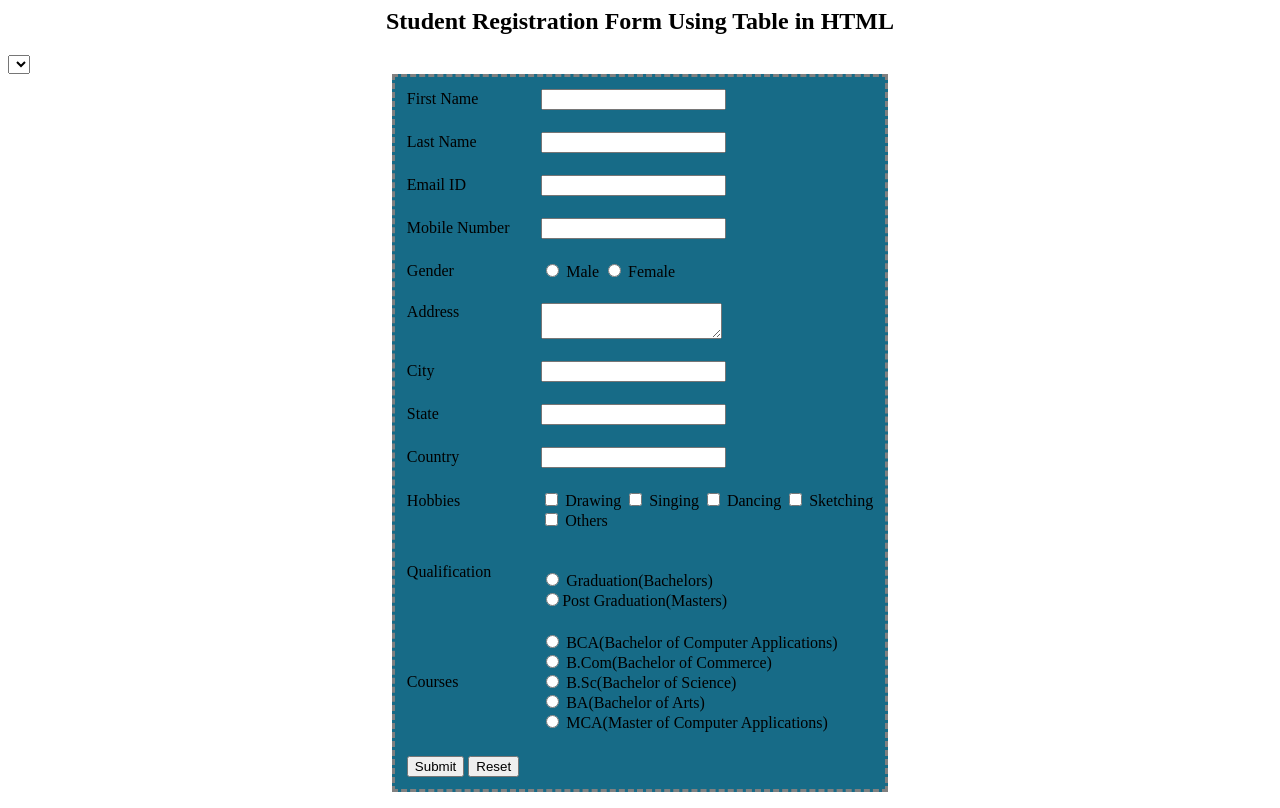
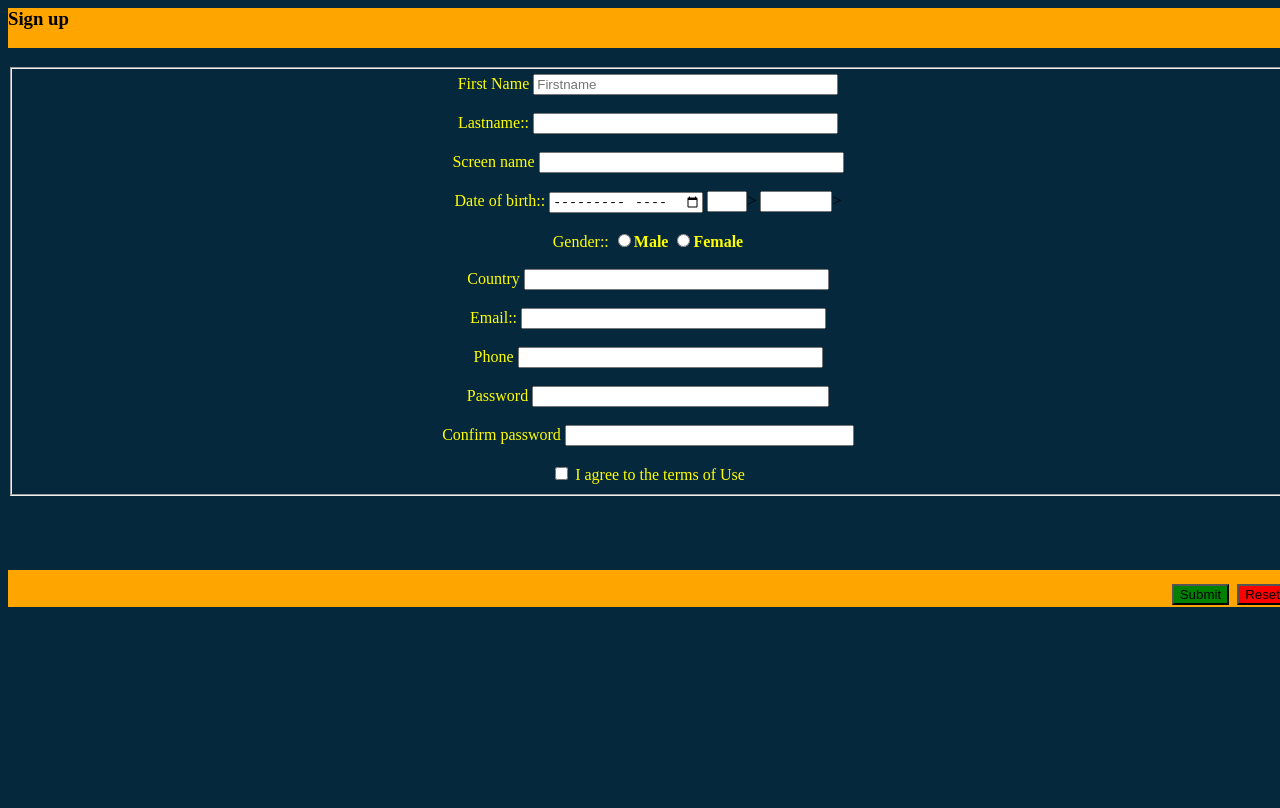
Before and after one commit to Dinaz-pathan/web.github.io, a plain HTML site: page index.html in a window 1280 px wide. Drawn offline with Linux system fonts and the light colour scheme.

Commit message:
Update index.html

```diff
--- a/index.html
+++ b/index.html
@@ -2,113 +2,64 @@
 <head>
     <meta charset="UTF-8">
     <meta name="viewport" content="width=device-width, initial-scale=1.0">
-    <title>form1</title>
+    <title>form2</title>
     <style>
-        table{
-          border-style: dashed;
-            background-color:176B87;
+        body{
+            background-color:06283D;
+            width: 100%;
         }
+
     </style>
 </head>
+<center>
 <body>
-    <form>
-    <h2 style="text-align: center;">Student Registration Form Using Table in HTML</h3>
-        <table align="center" cellpadding = "10">
-        <tr>
-        <td>First Name</td>
-        <td><input type="text" name="FirstName">
-        </td>
-        </tr>
-        <tr>
-        <td>Last Name</td>
-        <td><input type="text" name="LastName">
-        </td>
-        </tr>
-        <tr>
-        <td>Email ID</td>
-        <td><input type="email" name="EmailID"></td>
-        </tr>
-        <tr>
-        <td>Mobile Number</td>
-        <td>
-        <input type="text" name="MobileNumber" >
-        </td>
-        </tr>
-        <tr>
-        <td>Gender</td>
-        <td>
-        <input type="radio" name="Gender" value="Male">
-        Male
-        <input type="radio" name="Gender" value="Female">
-        Female
-        </td>
-        </tr>
-        <tr>
-            <td>Address<br><br></td>
-            <td><textarea name="Address"></textarea></td>
-            </tr>
-            <tr>
-            <td>City</td>
-            <td><input type="text" name="City">
-            </td>
-            </tr>
-            <tr>
-            <td>State</td>
-            <td><input type="text" name="State">
-            </td>
-            </tr>
-            <tr>
-            <td>Country</td>
-            <td><input type="text" name="Country"/></td>
-            </tr>
-            <tr>
-            <td>Hobbies <br><br></td>
-            <td>
-            <input type="checkbox" id="Drawing" name="Drawing" value="Drawing" >
-            Drawing
-            <input type="checkbox"  id="Singing" name="Singing" value="Singing" >
-            Singing
-            <input type="checkbox"  id="Dancing" name="Dancing" value="Dancing" >
-            Dancing
-            <input type="checkbox"  id="Cooking" name="Cooking" value="Cooking" >
-            Sketching
-            <br>
-            <input type="checkbox" name="Other" value="Other">
-            Others
-            </td>
-            </tr>
-            <tr>
-            <td>Qualification <br><br></td>
-            <td>
-            <br>
-            <input type="radio" name="Graduation" value="Graduation"> Graduation(Bachelors)<br>
-            <input type="radio" name="PostGraduation" value="Post Graduation">Post Graduation(Masters)<br>
-            </td>
-            </tr>
-            <tr>
-            <td>Courses<br></td>
-            <select>
-            <td>
-            <input type="radio" id="CourseBCA" name="CourseBCA" value="BCA">
-            BCA(Bachelor of Computer Applications)<br>
-            <input type="radio" id="CourseBCom" name="CourseBCom" value="B.Com">
-            B.Com(Bachelor of Commerce)<br>
-            <input type="radio" id="CourseBSC" name="CourseBSc" value="B.Sc">
-            B.Sc(Bachelor of Science)<br>
-            <input type="radio" id="CourseBA" name="CourseBA" value="B.A">
-            BA(Bachelor of Arts)<br>
-            <input type="radio" id="CourseMCA" name="CourseMCA" value="MCA">
-            MCA(Master of Computer Applications)<br>
-            </td>
-            </tr>
-        </select>
-            <tr>
-            </td>
-            <tr>
-                <td><input type="Submit" >
-                    <input type="Reset" >
-            </tr>
-   </table>
- </form>
+
+
+        <form>
+           <h3 style="text-align: left;color:black; width:100%; height:40px; background-color:orange;"> Sign up</h3>
+          <fieldset width="100%">
+            <label style="color: yellow;">First Name</label>
+            <input type="text" name="firstname" size="35"  placeholder="Firstname">
+            <br><br>
+            <label style="color: yellow;"> Lastname::</label>
+            <input type="text" id="lname" name="lastname" size="35">
+            <br><br>
+             <label style="color: yellow;">Screen name</label>
+             <input type="text" id="sname" name="sname" size="35">
+             <br><br>
+             <label style="color: yellow;"> Date of birth::</label>
+         <input type="month" size="15">
+        <input type="Number" style="width: 40px;" size="35">>
+       <input type="Number" max="2027" min="1992" size="35">>
+       <br><br>
+       <label    style="color: yellow;">Gender::</label>
+   <input type="radio" id="gender" name="gender" value="male"><b style="color: yellow;">Male</b>
+   <input type="radio" id="gender" name="gender" value="female"><b style="color: yellow;">Female</b>
+   <br><br>
+   <label style="color: yellow;">Country</label>
+   <input type="text" name="Country" size="35">
+   <br><br>
+   <label style="color: yellow;">Email::</label>
+   <input type="email" size="35">
+   <br><br>
+   <label style="color: yellow;">Phone</label>
+   <input type="text" name="Phone" size="35" >
+   <br><br>
+   <label style="color: yellow;">Password</label>
+   <input type="password" size="34">
+   <br><br>
+   <label style="color: yellow;">Confirm password</label>
+   <input type="password" size="33">
+   <br><br>
+   <input type="checkbox" size="35">
+    <label  style="color:yellow">I agree to the terms of Use</label>
+          </center>
+          <br><br>
+          <h1 width="100%" height="80px" style="background-color: orange; text-align:right;">
+          <input type="Submit" style="background-color:green;">
+           <input type="Reset" style="background-color:red;"></h1>
+        </fieldset>
+
+</form>
 </body>
 </html>
```
